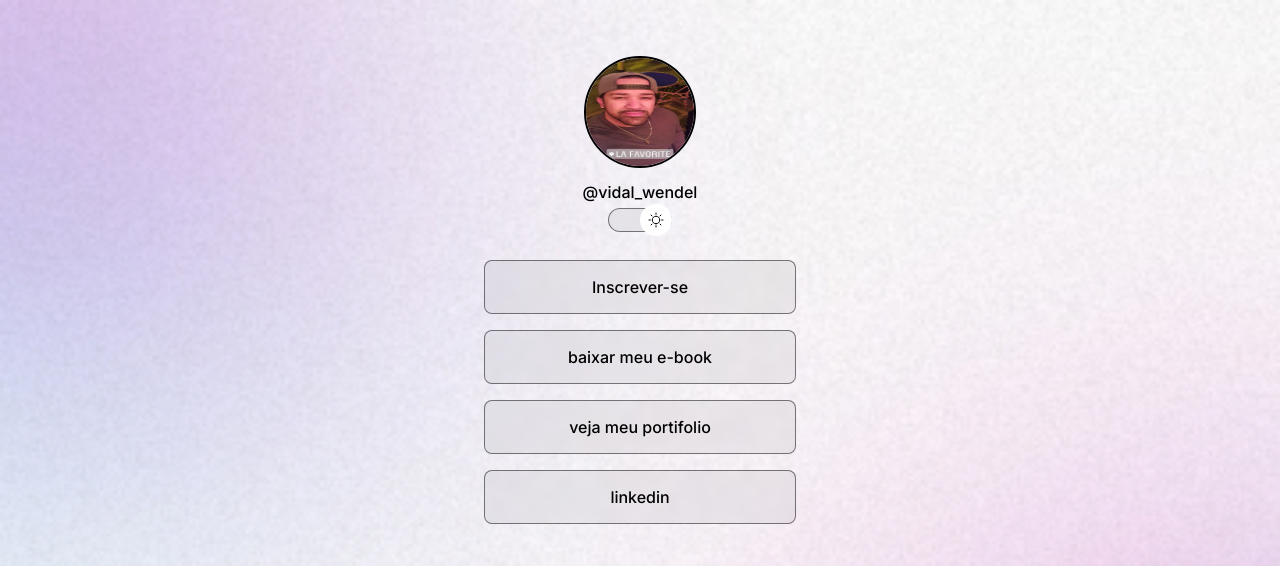
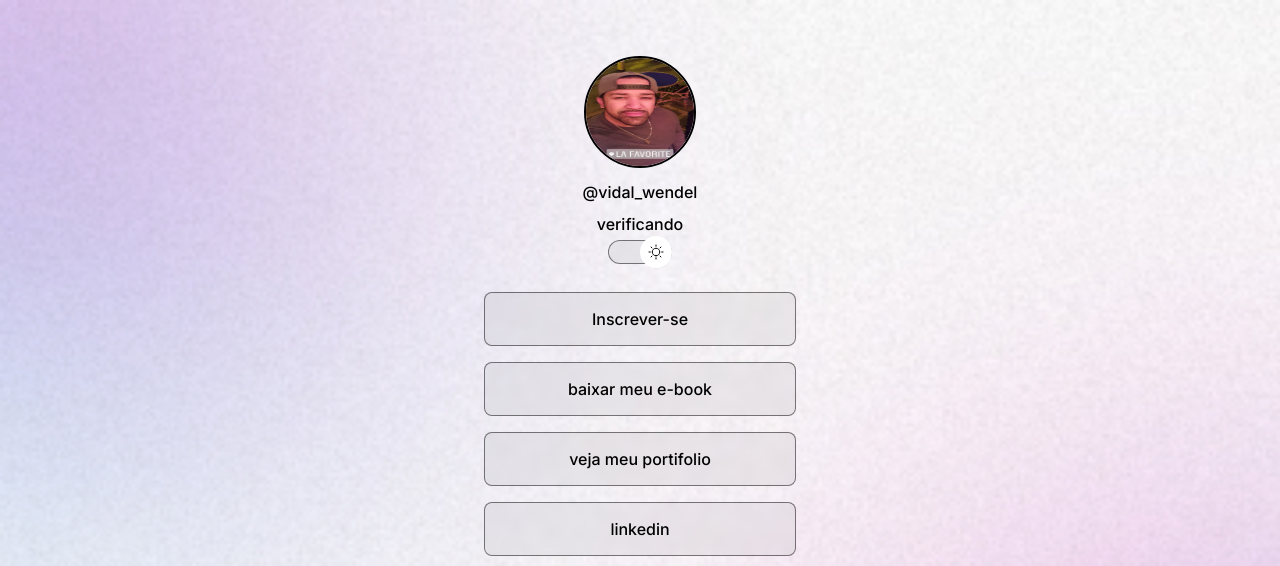
Before and after one commit to vidalWendel/pratique, a plain HTML site: page index.html in a window 1280 px wide. Shown: the top 566 px of the page. Drawn offline with nearby package versions, Linux system fonts and the light colour scheme.

Commit message:
Update index.html

```diff
--- a/index.html
+++ b/index.html
@@ -13,6 +13,7 @@
     <div id="profile">
       <img src="/assets/wendel_perfil_dark.png" alt="foto de perfil sorrindo usando oculos">
       <p>@vidal_wendel</p>
+      <p> verificando</p>
     </div>
 
     <div id="switch" onclick="toggleMode()">
```
